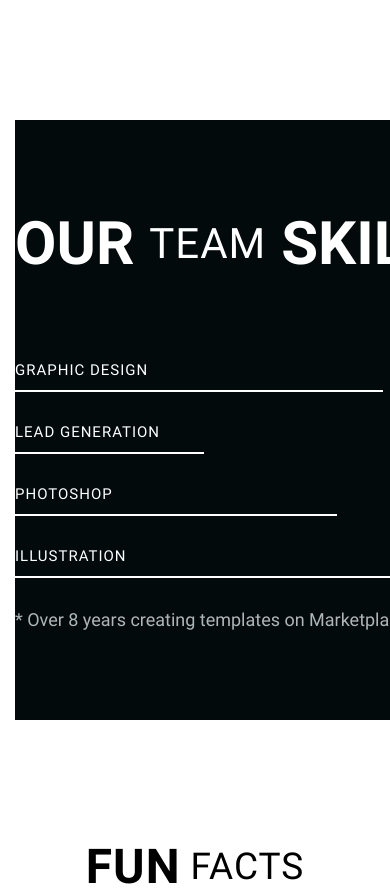
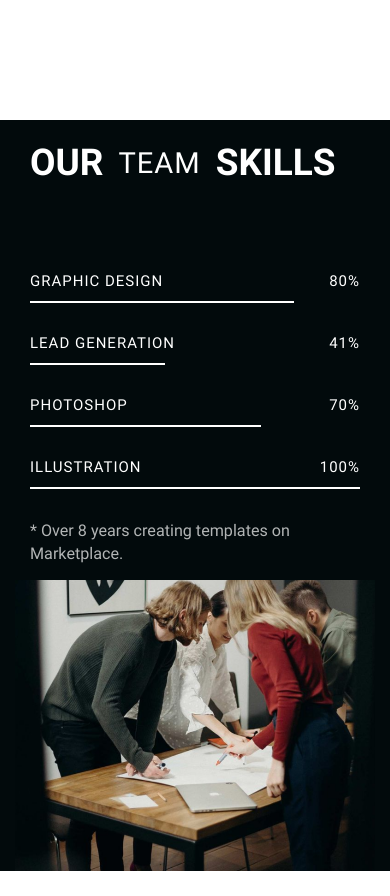
Before and after one commit to ZiBullet/roby, a plain HTML site: page index.html in a window 390 px wide. Shown: the part 7660-8556 px from the top of the page. Drawn offline with Linux system fonts and the light colour scheme.

Commit message:
performing adaptation, skills-section done

```diff
--- a/styles/skills.css
+++ b/styles/skills.css
@@ -6,38 +6,39 @@
 .main__skills__wrap {
     display: flex;
     align-items: flex-start;
-    overflow: hidden;
 }
 
 .main__skills__desc {
-    width: 720px;
+    max-width: 720px;
+    width: 100%;
     height: 100%;
+    padding: 15px;
     display: flex;
     flex-direction: column;
     align-items: center;
     justify-content: center;
     background: #020A0C;
-    margin-bottom: 15px;
 }
 
 .main__skills__desc-title {
+    text-align: center;
     text-transform: uppercase;
     display: flex;
     align-items: center;
     gap: 15px;
     color: #fff;
     font-family: "Roboto-Bold", sans-serif;
-    font-size: 60px;
+    font-size: clamp(2.188rem, 1.619rem + 2.841vw, 3.75rem);
     font-weight: 700;
-    line-height: 72px;
+    line-height: clamp(3.438rem, 3.043rem + 1.943vw, 4.5rem);
     margin-bottom: 80px;
 }
 
 .main__skills__desc-title span {
     font-family: "Roboto-Regular", sans-serif;
-    font-size: 42px;
+    font-size: clamp(1.75rem, 1.432rem + 1.591vw, 2.625rem);
     font-weight: 400;
-    line-height: 72px;
+    line-height: clamp(3.438rem, 3.043rem + 1.943vw, 4.5rem);
     letter-spacing: 1px;
 }
 
@@ -101,7 +102,23 @@
 
 .main__skills__desc-text {
     color: #FFFFFFB2;
-    font-size: 18px;
+    font-size: clamp(1rem, 0.955rem + 0.227vw, 1.125rem);
     font-weight: 400;
     line-height: 23px;
 }
+@media screen and (max-width: 798px) {
+    .main__skills {
+        height: max-content;
+        background: #020A0C;
+    }
+    .main__skills__wrap {
+        flex-direction: column;
+        align-items: center;
+    }
+    .main__skills__desc {
+        max-width: 100%;
+    }
+    .main__skills__img {
+        width: 100%;
+    }
+}
```
